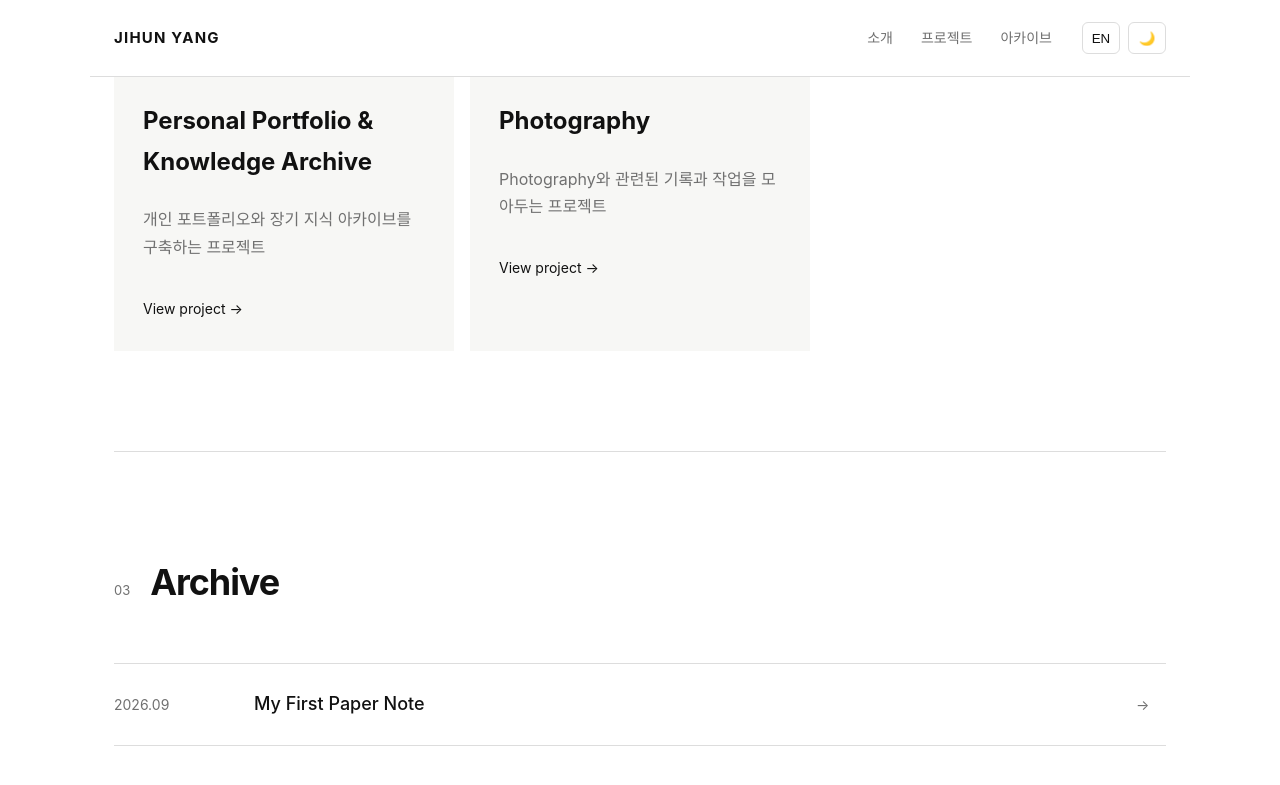
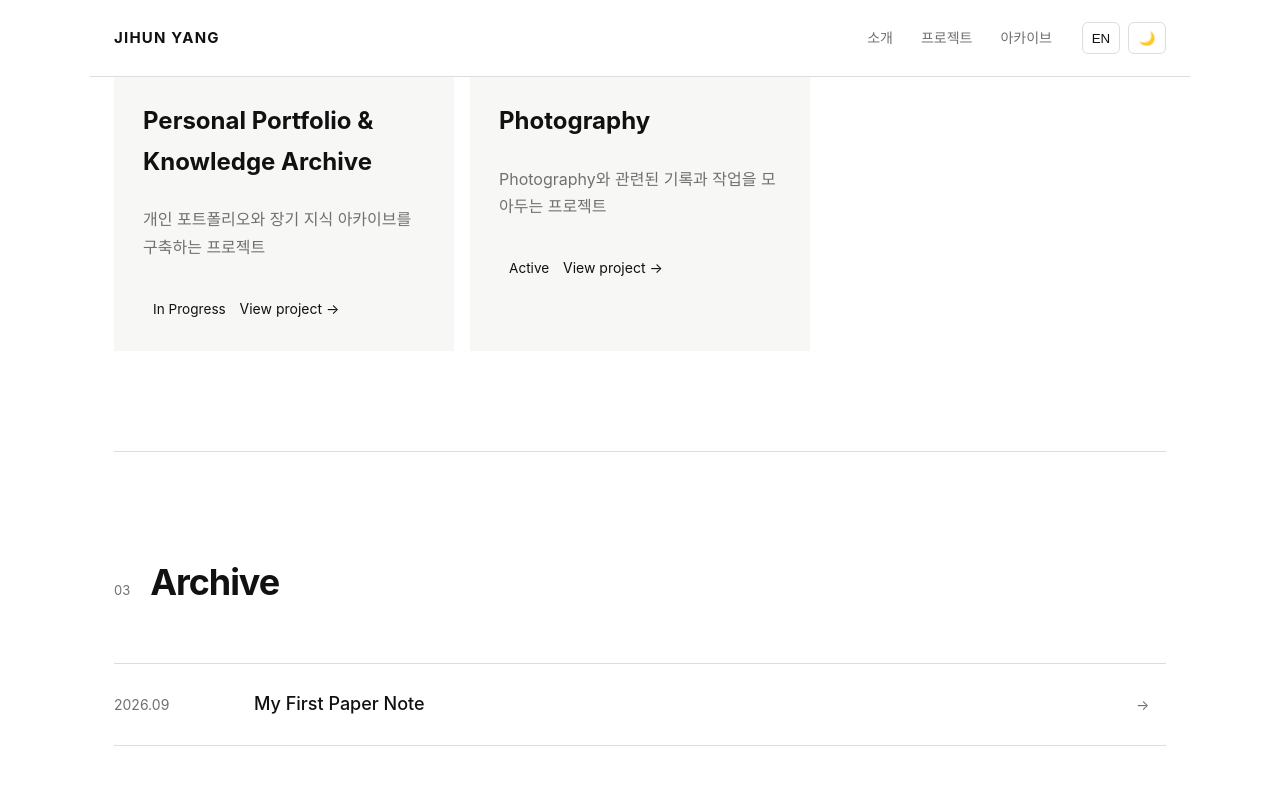
Before and after one commit to JihunYangKR/JihunYangKR.github.io, a Jekyll site: the page built from index.html, in a window 1280 px wide and 900 px high, scrolled down 1383 px. Shown: the top 785 px of the window. Built offline with Jekyll 4.4.1, drawn with Linux system fonts in a browser that asks for light colours.

Commit message:
Update index.html

```diff
--- a/index.html
+++ b/index.html
@@ -177,6 +177,12 @@ layout: null
                             {{ project.description }}
                         </p>
 
+                        {% if project.status %}
+                            <span class="tag">
+                                {{ project.status }}
+                            </span>
+                        {% endif %}
+
                         <a
                             href="{{ project.url | relative_url }}"
                             class="project-link">
```
